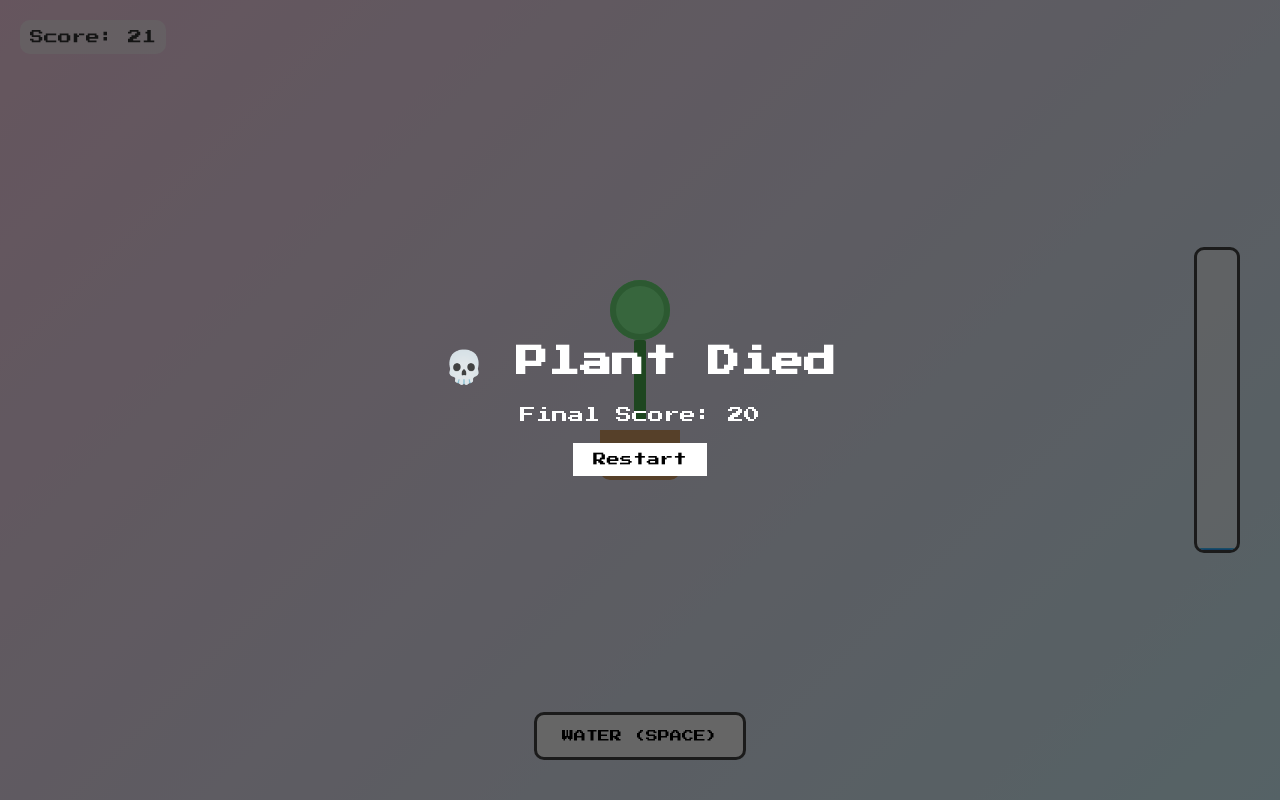
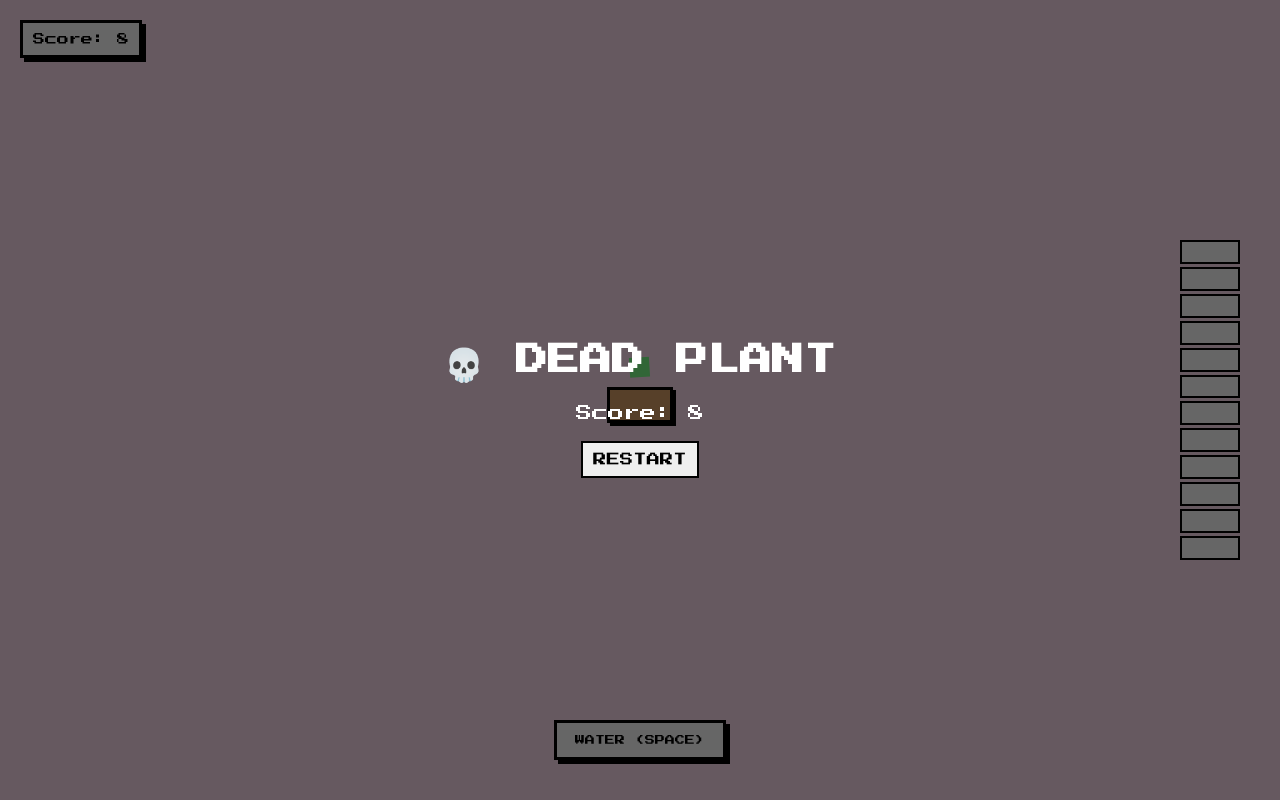
Before and after one commit to harpySDX/FF04-Crater, a plain HTML site: page index.html in a window 1280 px wide. Drawn offline with Linux system fonts and the light colour scheme.

Commit message:
Update index.html

```diff
--- a/index.html
+++ b/index.html
@@ -3,37 +3,39 @@
 <head>
 <meta charset="UTF-8" />
 <meta name="viewport" content="width=device-width, initial-scale=1.0"/>
-<title>Pixel Plant Care 🌱</title>
+<title>Pixel Plant 🌱</title>
 
 <style>
 @import url('https://fonts.googleapis.com/css2?family=Press+Start+2P&display=swap');
 
 body {
   margin: 0;
-  background: linear-gradient(135deg, #ffd6ec, #d6f7ff);
-  font-family: 'Press Start 2P', monospace;
   overflow: hidden;
-  color: #333;
+  background: #ffdff1; /* pastel solid */
+  font-family: "Press Start 2P", monospace;
+  image-rendering: pixelated;
 }
 
+/* --- GAME WRAPPER --- */
 #game {
-  position: relative;
   width: 100vw;
   height: 100vh;
+  position: relative;
 }
 
-/* Score */
+/* SCORE */
 #score {
   position: absolute;
   top: 20px;
   left: 20px;
-  font-size: 14px;
-  background: rgba(255,255,255,0.6);
+  font-size: 12px;
   padding: 10px;
-  border-radius: 10px;
+  background: #fff;
+  border: 3px solid #000;
+  box-shadow: 4px 4px 0 #000;
 }
 
-/* Plant */
+/* --- TREE (PIXEL ART) --- */
 #plant {
   position: absolute;
   left: 50%;
@@ -43,66 +45,80 @@ body {
   text-align: center;
 }
 
-.stem {
-  width: 12px;
-  height: 80px;
-  background: #4caf50;
+/* pixel tree built from tiny squares */
+.tree {
+  width: 0;
+  height: 0;
   margin: 0 auto;
-  border-radius: 2px;
+  position: relative;
+  transform-origin: bottom center;
+  transition: transform 0.2s;
 }
 
-.leaf {
-  width: 60px;
-  height: 60px;
-  background: #8aff9a;
-  border-radius: 50%;
-  margin: -40px auto 0 auto;
-  box-shadow: 0 0 0 6px #6ee07b inset;
+/* trunk + leaves via pixel blocks */
+.tree::before {
+  content: "";
+  position: absolute;
+  left: -10px;
+  bottom: 0;
+  width: 20px;
+  height: 20px;
+  background:
+    /* leaves */
+    linear-gradient(#7CFF8B, #7CFF8B) 0 0/20px 20px,
+    linear-gradient(#7CFF8B, #7CFF8B) 20px 0/20px 20px,
+    linear-gradient(#7CFF8B, #7CFF8B) -20px 0/20px 20px,
+    linear-gradient(#7CFF8B, #7CFF8B) 0 -20px/20px 20px,
+
+    /* trunk */
+    linear-gradient(#8b5a2b, #8b5a2b) 0 20px/20px 40px;
 }
 
+/* pot */
 .pot {
-  width: 80px;
-  height: 50px;
+  width: 60px;
+  height: 30px;
+  margin: 10px auto 0;
   background: #d9a066;
-  margin: 10px auto 0 auto;
-  border-radius: 0 0 10px 10px;
+  border: 3px solid #000;
+  box-shadow: 3px 3px 0 #000;
 }
 
-/* Water bar */
+/* --- WATER BAR (PIXEL SEGMENTS) --- */
 #waterContainer {
   position: absolute;
   right: 40px;
   top: 50%;
   transform: translateY(-50%);
-  width: 40px;
-  height: 300px;
-  background: rgba(255,255,255,0.5);
-  border: 3px solid #444;
-  border-radius: 10px;
-  overflow: hidden;
+  width: 60px;
+  height: 320px;
+  display: flex;
+  flex-direction: column-reverse;
+  gap: 3px;
 }
 
-#water {
-  position: absolute;
-  bottom: 0;
-  width: 100%;
-  height: 50%;
-  background: linear-gradient(#4dd0ff, #1e90ff);
-  transition: height 0.1s linear;
+.segment {
+  flex: 1;
+  background: #fff;
+  border: 2px solid #000;
 }
 
-/* Buttons */
+.segment.on {
+  background: #3cc7ff;
+}
+
+/* --- BUTTON --- */
 #waterBtn {
   position: absolute;
   bottom: 40px;
   left: 50%;
   transform: translateX(-50%);
-  padding: 15px 25px;
+  padding: 12px 18px;
   font-family: inherit;
-  font-size: 12px;
+  font-size: 10px;
   background: #fff;
-  border: 3px solid #444;
-  border-radius: 10px;
+  border: 3px solid #000;
+  box-shadow: 4px 4px 0 #000;
   cursor: pointer;
 }
 
@@ -110,7 +126,7 @@ body {
   transform: translateX(-50%) scale(0.95);
 }
 
-/* Game over */
+/* --- GAME OVER --- */
 #gameOver {
   position: absolute;
   inset: 0;
@@ -120,110 +136,137 @@ body {
   flex-direction: column;
   background: rgba(0,0,0,0.6);
   color: white;
-  text-align: center;
 }
 
 #restart {
   margin-top: 20px;
-  padding: 10px 20px;
+  padding: 10px;
   font-family: inherit;
-  border: none;
+  border: 2px solid #000;
   cursor: pointer;
-  background: white;
+}
+
+/* --- TREE ANIMATIONS --- */
+@keyframes sway {
+  0% { transform: rotate(-2deg); }
+  50% { transform: rotate(2deg); }
+  100% { transform: rotate(-2deg); }
+}
+
+@keyframes panic {
+  0% { transform: rotate(-6deg) scale(0.98); }
+  50% { transform: rotate(6deg) scale(1.02); }
+  100% { transform: rotate(-6deg) scale(0.98); }
+}
+
+.tree.normal {
+  animation: sway 2.5s infinite ease-in-out;
+}
+
+.tree.stressed {
+  animation: panic 0.4s infinite;
 }
 </style>
 </head>
 
 <body>
+
 <div id="game">
-
   <div id="score">Score: 0</div>
 
   <div id="plant">
-    <div class="leaf"></div>
-    <div class="stem"></div>
+    <div class="tree normal" id="tree"></div>
     <div class="pot"></div>
   </div>
 
-  <div id="waterContainer">
-    <div id="water"></div>
-  </div>
+  <div id="waterContainer"></div>
 
   <button id="waterBtn">WATER (SPACE)</button>
 
   <div id="gameOver">
-    <h1>💀 Plant Died</h1>
+    <h1>💀 DEAD PLANT</h1>
     <div id="finalScore"></div>
-    <button id="restart">Restart</button>
+    <button id="restart">RESTART</button>
   </div>
-
 </div>
 
 <script>
-let water = 50;
+let water = 6;
 let score = 0;
 let alive = true;
 
-const waterEl = document.getElementById("water");
+const waterBar = document.getElementById("waterContainer");
 const scoreEl = document.getElementById("score");
-const gameOverEl = document.getElementById("gameOver");
-const finalScoreEl = document.getElementById("finalScore");
+const tree = document.getElementById("tree");
+const gameOver = document.getElementById("gameOver");
+const finalScore = document.getElementById("finalScore");
 
-function updateWater() {
-  waterEl.style.height = water + "%";
+/* build pixel bar */
+const segments = 12;
+for (let i = 0; i < segments; i++) {
+  const seg = document.createElement("div");
+  seg.className = "segment";
+  waterBar.appendChild(seg);
+}
 
-  // death conditions
-  if (water <= 0 || water >= 100) {
+function renderWater() {
+  const segs = document.querySelectorAll(".segment");
+
+  segs.forEach((s, i) => {
+    if (i < water) s.classList.add("on");
+    else s.classList.remove("on");
+  });
+
+  // tree state
+  if (water <= 2 || water >= 10) {
+    tree.classList.remove("normal");
+    tree.classList.add("stressed");
+  } else {
+    tree.classList.remove("stressed");
+    tree.classList.add("normal");
+  }
+
+  if (water <= 0 || water >= segments) {
     endGame();
   }
 }
 
-function endGame() {
-  alive = false;
-  gameOverEl.style.display = "flex";
-  finalScoreEl.innerText = "Final Score: " + score;
-}
-
 function waterPlant() {
   if (!alive) return;
-  water += 12;
-  if (water > 100) water = 100;
-  updateWater();
+  water += 2;
+  if (water > segments) water = segments;
+  renderWater();
 }
 
 document.getElementById("waterBtn").onclick = waterPlant;
 
 document.addEventListener("keydown", (e) => {
-  if (e.code === "Space") {
-    waterPlant();
-  }
+  if (e.code === "Space") waterPlant();
 });
 
-document.getElementById("restart").onclick = () => {
-  location.reload();
-};
+function endGame() {
+  alive = false;
+  gameOver.style.display = "flex";
+  finalScore.innerText = "Score: " + score;
+}
 
-// game loop
+document.getElementById("restart").onclick = () => location.reload();
+
+/* game loop */
 setInterval(() => {
   if (!alive) return;
 
-  // drain with randomness
-  let drain = 1 + Math.random() * 2.5;
+  let drain = 0.4 + Math.random() * 0.6;
   water -= drain;
-
-  // occasional fluctuation spikes
-  if (Math.random() < 0.05) {
-    water -= 5;
-  }
-
-  updateWater();
 
   score++;
   scoreEl.innerText = "Score: " + score;
 
-}, 100);
+  renderWater();
+}, 150);
 
-updateWater();
+renderWater();
 </script>
+
 </body>
 </html>
```
